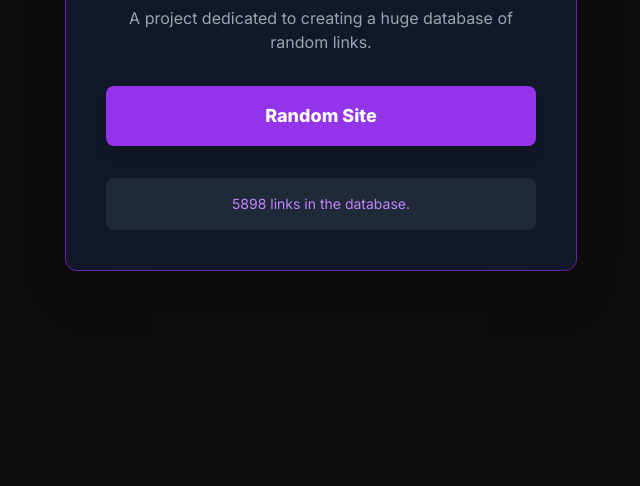
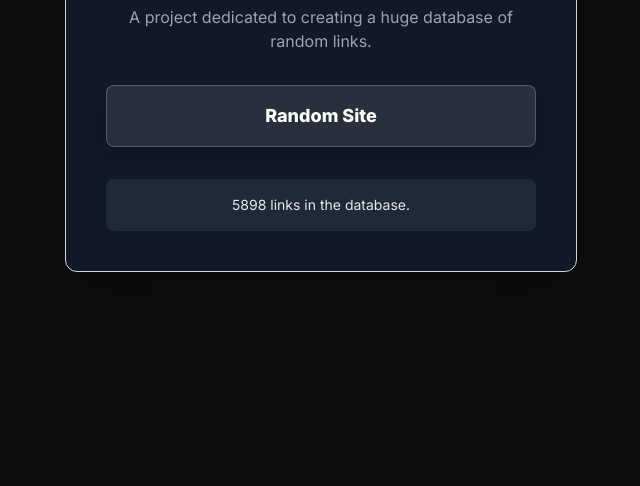
Before and after one commit to 0alter0/random-site-project, a plain HTML site: page index.html in a window 1280 px wide. Shown: the part 314-800 px from the top of the page, without its empty margins (319-959 px from the left). Drawn offline with nearby package versions, Linux system fonts and the light colour scheme.

Commit message:
Update styles and colors in index.html

```diff
--- a/index.html
+++ b/index.html
@@ -24,7 +24,7 @@
 </head>
 <body class="min-h-screen flex items-center justify-center p-4">
 
-    <div id="app-container" class="w-full max-w-lg bg-gray-900 border border-purple-800 p-8 md:p-10 rounded-xl shadow-2xl transition duration-300 hover:shadow-purple-500/50">
+    <div id="app-container" class="w-full max-w-lg bg-gray-900 border border-gray-300 p-8 md:p-10 rounded-xl shadow-2xl transition duration-300 hover:shadow-gray-300/50">
         <h1 class="text-3xl md:text-4xl font-extrabold text-white text-center mb-6 tracking-tight">
             Random Site Project
         </h1>
@@ -36,14 +36,14 @@
         <button
             id="random-button"
             onclick="redirectToRandomSite()"
-            class="w-full py-4 text-lg font-bold text-white bg-purple-600 rounded-lg shadow-lg hover:bg-purple-700 transition duration-300 transform hover:scale-[1.01] focus:outline-none focus:ring-4 focus:ring-purple-500 focus:ring-opacity-50 active:bg-purple-800 disabled:opacity-50 disabled:cursor-not-allowed"
+            class="w-full py-4 text-lg font-bold text-white bg-white/10 border border-white/20 rounded-lg shadow-lg hover:bg-white/20 transition duration-300 transform hover:scale-[1.01] focus:outline-none focus:ring-4 focus:ring-white/40 active:bg-white/30 disabled:opacity-50 disabled:cursor-not-allowed"
             disabled
         >
             Random Site
         </button>
 
         <div id="message-box" class="mt-8 p-4 bg-gray-800 rounded-lg">
-            <p id="message-text" class="text-sm text-purple-400 text-center">Loading links...</p>
+            <p id="message-text" class="text-sm text-gray-200 text-center">Loading links...</p>
         </div>
     </div>
 
@@ -58,14 +58,14 @@
             messageBox.classList.remove('hidden');
 
             messageBox.classList.remove('bg-red-900', 'border', 'border-red-700', 'bg-gray-800');
-            messageText.classList.remove('text-red-300', 'text-purple-400');
+            messageText.classList.remove('text-red-300', 'text-gray-200');
 
             if (isError) {
                 messageBox.classList.add('bg-red-900', 'border', 'border-red-700');
                 messageText.classList.add('text-red-300');
             } else {
                 messageBox.classList.add('bg-gray-800');
-                messageText.classList.add('text-purple-400');
+                messageText.classList.add('text-gray-200');
             }
         }
 
```
